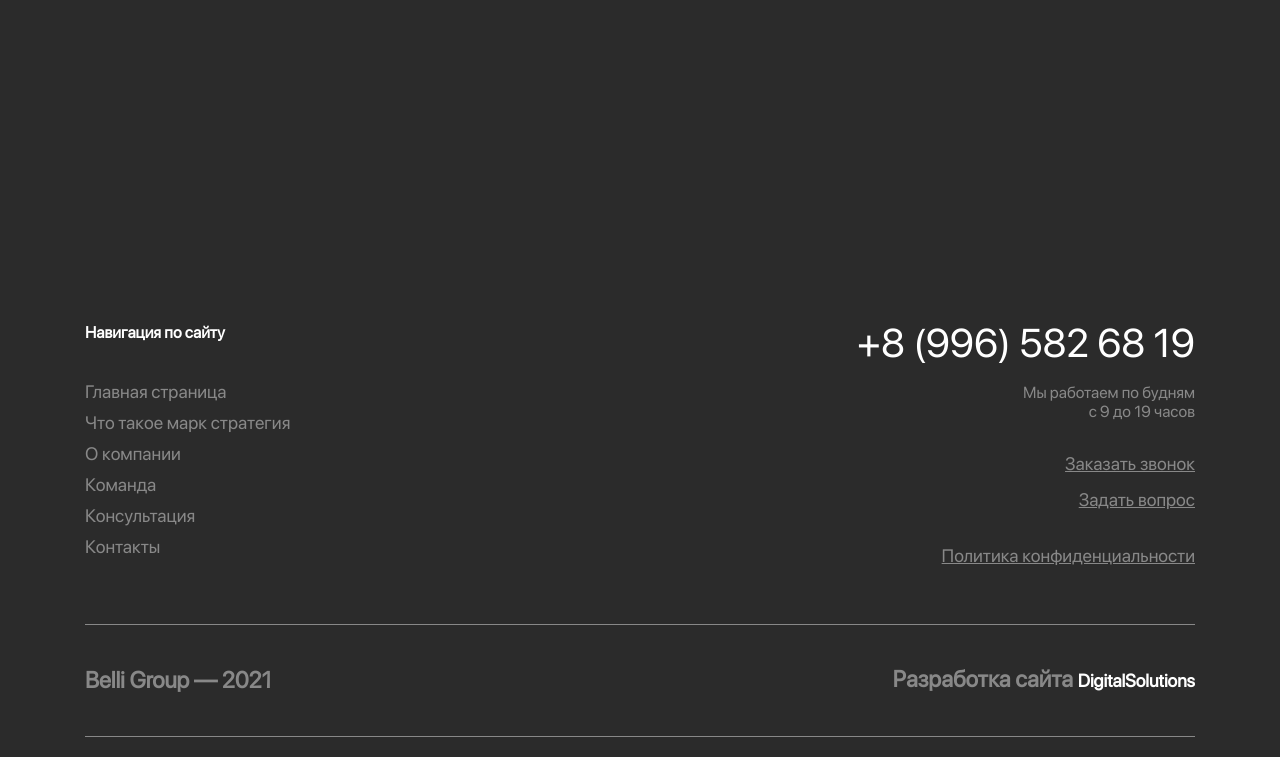
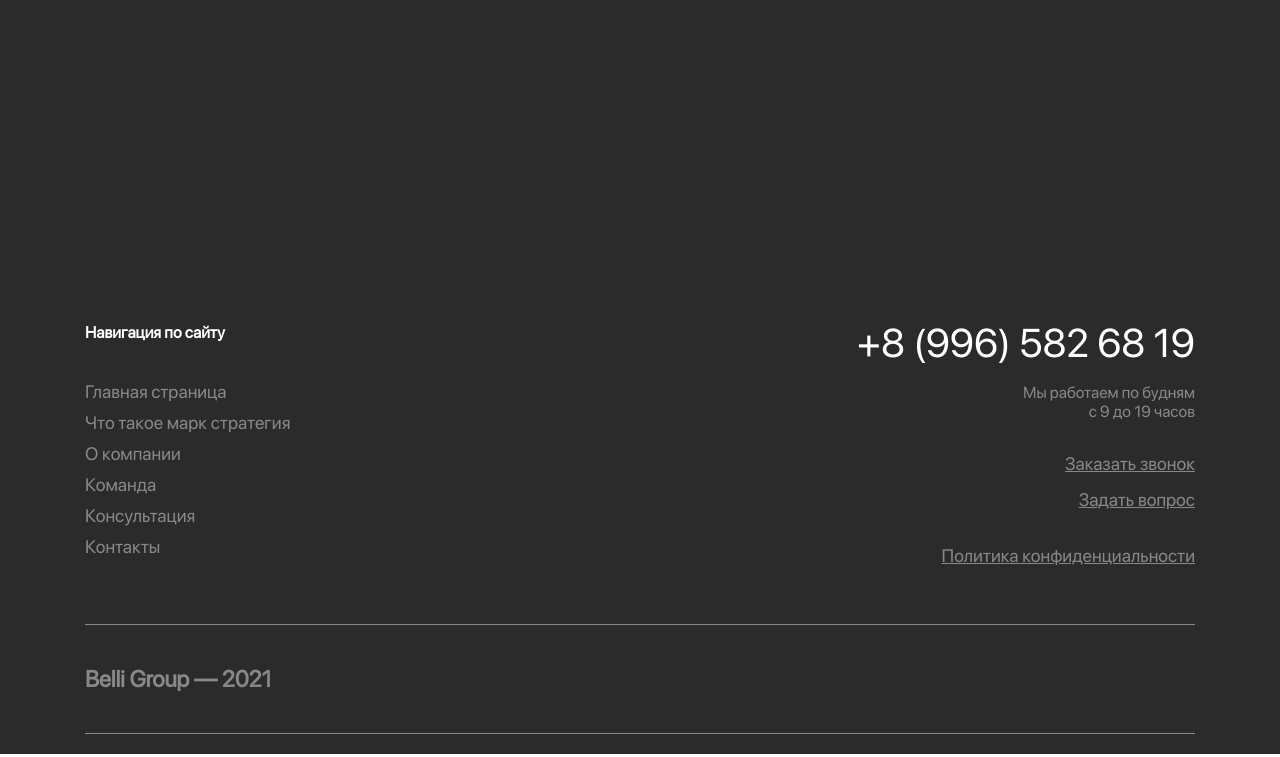
Before and after one commit to Abror4544/belli, a plain HTML site: page index.html in a window 1280 px wide. Shown: the part 5679-6436 px from the top of the page. Drawn offline with nearby package versions, Linux system fonts and the light colour scheme; a web font is replaced by a local one.

Commit message:
Update index.html

```diff
--- a/index.html
+++ b/index.html
@@ -439,9 +439,6 @@
             </div>
             <div class="footer-middle">
                 <p>Belli Group — 2021 </p>
-                <div class="footer-web">
-                    Разработка сайта <a class="author" href="https://digitalsol.pro/">DigitalSolutions</a>
-                </div>
             </div>
         </div>
     </footer>
```
